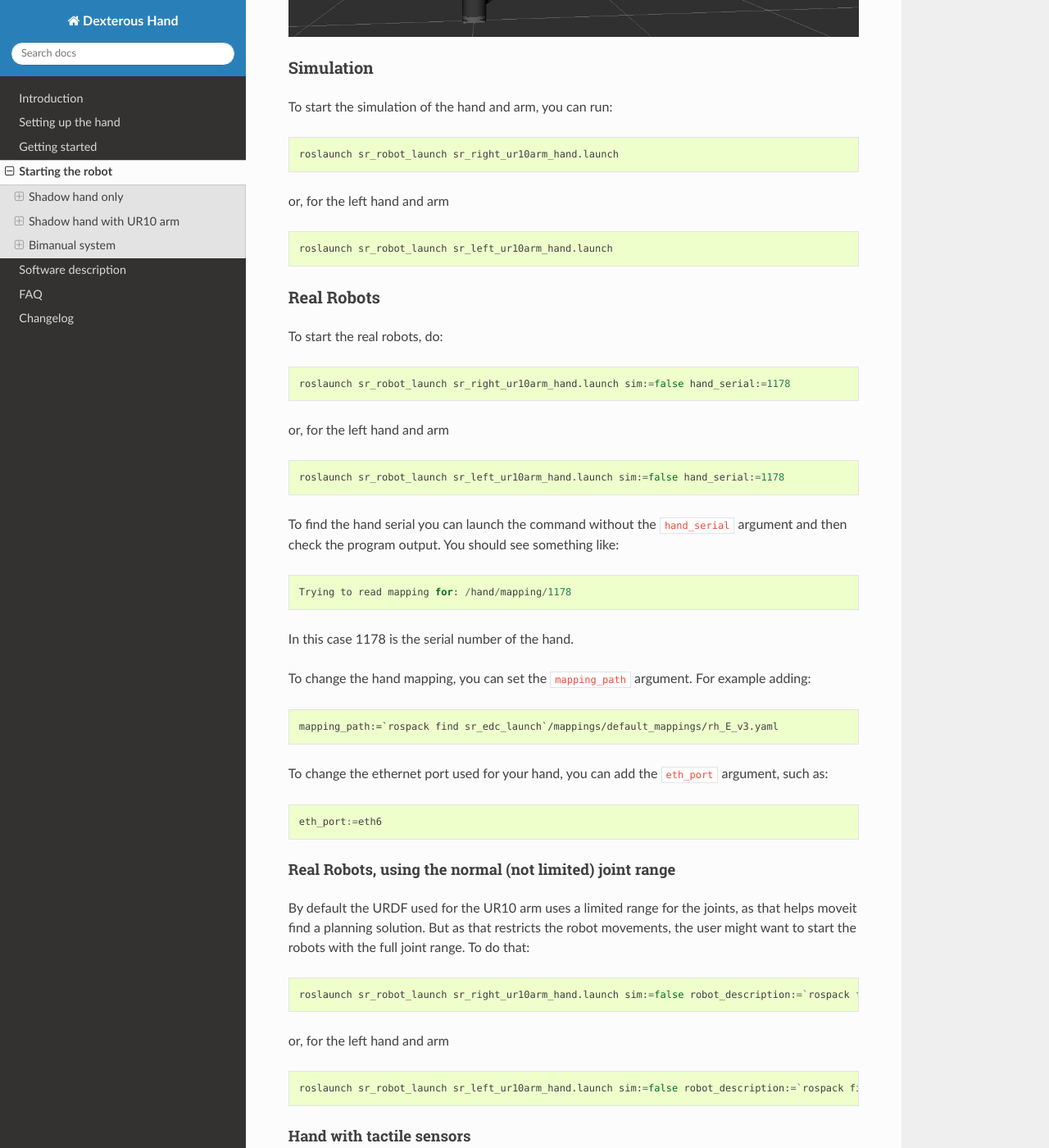
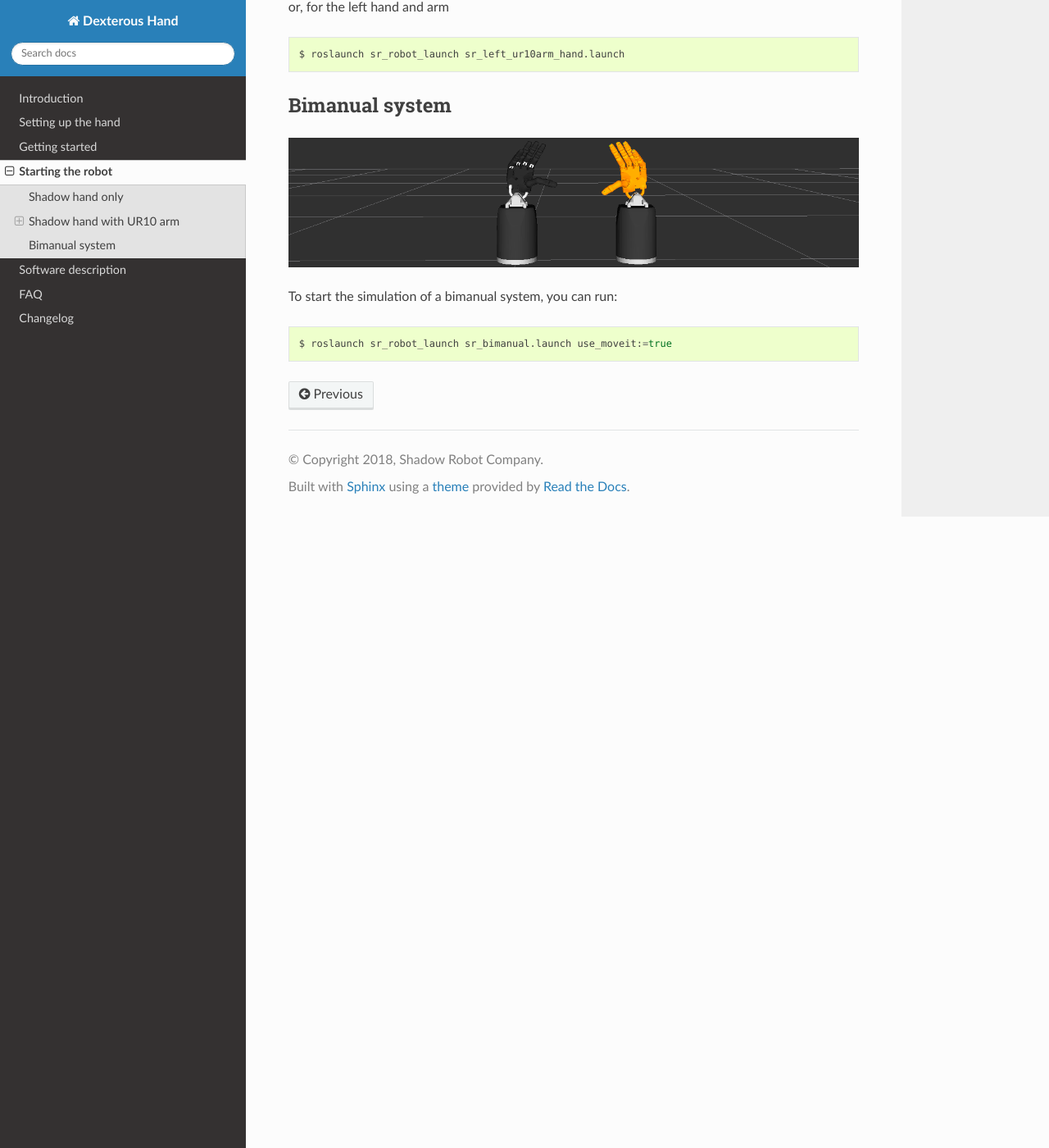
Before and after one commit to shadow-robot/sr_dexterous_hand_documentation, a Sphinx documentation site: the page built from docs/user_guide/7_starting_the_robot.rst, in a window 1280 px wide and 1400 px high, scrolled down 1895 px. Shown: the whole window at 82% size. Built offline with Sphinx 7.4.7 and the Read the Docs theme 2.0.0, drawn with Linux system fonts in a browser that asks for light colours; some of the changed text lies outside the part shown.

Commit message:
removed 'real robot' sections, added $ to start of commands

```diff
--- a/docs/user_guide/7_starting_the_robot.rst
+++ b/docs/user_guide/7_starting_the_robot.rst
@@ -9,7 +9,7 @@
 
 .. code:: bash
 
-    roslaunch sr_robot_launch srhand.launch
+    $ roslaunch sr_robot_launch srhand.launch
 
 This will launch the five finger hand (shadowhand\_motor) by default .
 If you want to launch another hand, these are the hands available:
@@ -50,7 +50,7 @@
 
 .. code:: bash
 
-    roslaunch sr_robot_launch srhand.launch robot_description:=`rospack find sr_description`/robots/shadowhand_motor.urdf.xacro
+    $ roslaunch sr_robot_launch srhand.launch robot_description:=`rospack find sr_description`/robots/shadowhand_motor.urdf.xacro
 
 -  The ``robot description`` param can be changed to start any of the
    available Shadow hands shown in the table.
@@ -58,7 +58,7 @@
 
    .. code:: bash
 
-       roslaunch sr_robot_launch srhand.launch robot_description:=`rospack find sr_description`/robots/shadowhand_left_motor.urdf.xacro hand_id:=lh
+       $ roslaunch sr_robot_launch srhand.launch robot_description:=`rospack find sr_description`/robots/shadowhand_left_motor.urdf.xacro hand_id:=lh
 
 -  Moveit will enable advanced behaviour (inverse kinematics, planning,
    collision detectection, etc...), but if it is not needed, you can set
@@ -70,19 +70,8 @@
 
    .. code:: bash
 
-       roslaunch sr_robot_launch srhand.launch hand_type:=hand_e_plus
+       $ roslaunch sr_robot_launch srhand.launch hand_type:=hand_e_plus
 
-Real hand
-~~~~~~~~~
-
-To start a real hand, you can run:
-
-.. code:: bash
-
-    roslaunch sr_ethercat_hand_config sr_rhand.launch
-
-It has the specific configuration to launch your hand, including the
-ethernet port, the hand serial and robot description.
 
 Shadow hand with UR10 arm
 -------------------------
@@ -97,81 +86,13 @@
 
 .. code:: bash
 
-    roslaunch sr_robot_launch sr_right_ur10arm_hand.launch
+    $ roslaunch sr_robot_launch sr_right_ur10arm_hand.launch
 
 or, for the left hand and arm
 
 .. code:: bash
 
-    roslaunch sr_robot_launch sr_left_ur10arm_hand.launch
-
-Real Robots
-~~~~~~~~~~~
-
-To start the real robots, do:
-
-.. code:: bash
-
-    roslaunch sr_robot_launch sr_right_ur10arm_hand.launch sim:=false hand_serial:=1178
-
-or, for the left hand and arm
-
-.. code:: bash
-
-    roslaunch sr_robot_launch sr_left_ur10arm_hand.launch sim:=false hand_serial:=1178
-
-To find the hand serial you can launch the command without the
-``hand_serial`` argument and then check the program output. You should
-see something like:
-
-::
-
-    Trying to read mapping for: /hand/mapping/1178
-
-In this case 1178 is the serial number of the hand.
-
-To change the hand mapping, you can set the ``mapping_path`` argument.
-For example adding:
-
-::
-
-    mapping_path:=`rospack find sr_edc_launch`/mappings/default_mappings/rh_E_v3.yaml
-
-To change the ethernet port used for your hand, you can add the
-``eth_port`` argument, such as:
-
-::
-
-    eth_port:=eth6
-
-Real Robots, using the normal (not limited) joint range
-^^^^^^^^^^^^^^^^^^^^^^^^^^^^^^^^^^^^^^^^^^^^^^^^^^^^^^^
-
-By default the URDF used for the UR10 arm uses a limited range for the
-joints, as that helps moveit find a planning solution. But as that
-restricts the robot movements, the user might want to start the robots
-with the full joint range. To do that:
-
-.. code:: bash
-
-    roslaunch sr_robot_launch sr_right_ur10arm_hand.launch sim:=false robot_description:=`rospack find sr_multi_description`/urdf/right_srhand_ur10.urdf.xacro hand_serial:=1178
-
-or, for the left hand and arm
-
-.. code:: bash
-
-    roslaunch sr_robot_launch sr_left_ur10arm_hand.launch sim:=false robot_description:=`rospack find sr_multi_description`/urdf/left_srhand_ur10.urdf.xacro hand_serial:=1178
-
-Hand with tactile sensors
-^^^^^^^^^^^^^^^^^^^^^^^^^
-
-If your hand has biotacs sensors, simply append ``_biotacs`` to the
-``robot_description:=`` and to the ``robot_config_file:=`` as seen
-below:
-
-.. code:: bash
-
-    robot_description:=`rospack find sr_multi_description`/urdf/right_srhand_ur10_joint_limited_biotacs.urdf.xacro robot_config_file:=`rospack find sr_multi_moveit_config`/config/robot_configs/right_sh_ur10_biotac.yaml
+    $ roslaunch sr_robot_launch sr_left_ur10arm_hand.launch
 
 Bimanual system
 ---------------
@@ -179,23 +100,13 @@
 .. figure:: ../img/bimanual.png
    :alt:
 
-Simulation
-~~~~~~~~~~
-
 To start the simulation of a bimanual system, you can run:
 
 .. code:: bash
 
-    roslaunch sr_robot_launch sr_bimanual.launch use_moveit:=true
+    $ roslaunch sr_robot_launch sr_bimanual.launch use_moveit:=true
 
-Real Robots
-~~~~~~~~~~~
 
-To start the real robots, do:
-
-.. code:: bash
-
-    roslaunch sr_robot_launch sr_bimanual.launch sim:=false rh_serial:=1290 lh_serial:=1338
 
 .. |image0| image:: ../img/shadowhand_motor.png
 .. |image1| image:: ../img/shadowhand_motor_biotac.png
```
